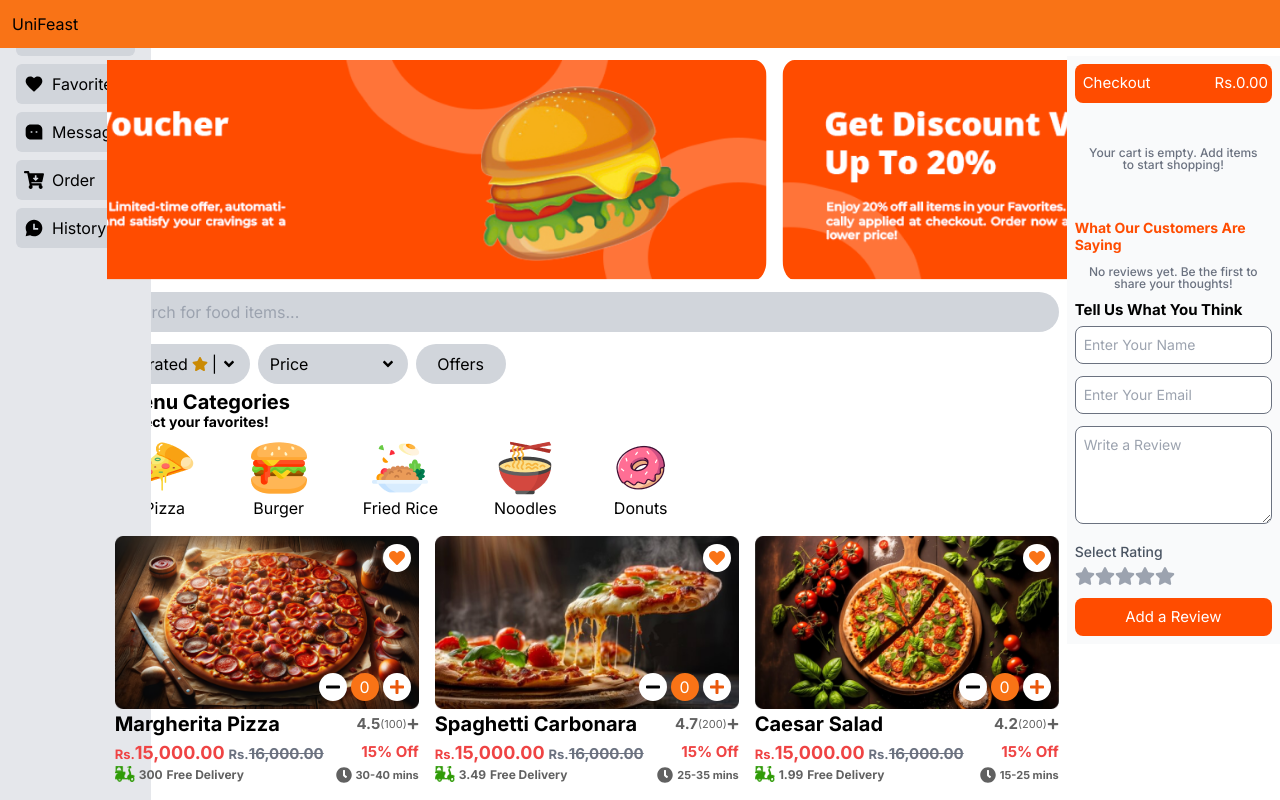
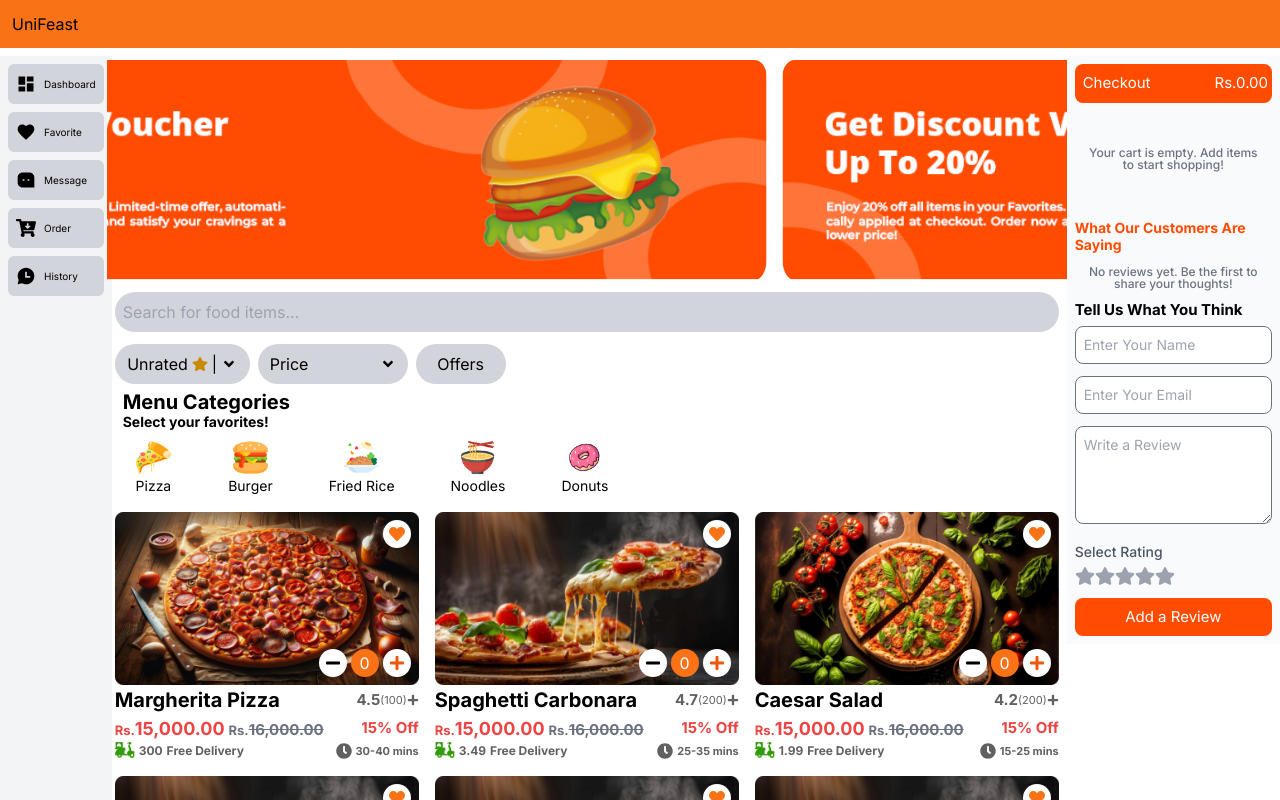
Before and after one commit to kushanumayangana/nnn, a React (Create React App) app: page / in a window 1280 px wide. Shown: the top 800 px of the page. Built offline with nearby package versions, Linux system fonts and the light colour scheme.

Commit message:
Navigation Bar feature

```diff
--- a/src/app/Home/page.jsx
+++ b/src/app/Home/page.jsx
@@ -12,7 +12,7 @@ const HomePage = () => {
   return (
     <div>
       <div className="grid grid-cols-12">
-        <div className="grid col-span-1">
+        <div className="hidden col-span-1 sm:grid">
           <SideBar />
         </div>
         <div className="grid col-span-9">
@@ -21,7 +21,7 @@ const HomePage = () => {
           <FavoriteItems />
           <FeaturedItems category={category} setCategory={setCategory} />
         </div>
-        <div className="grid col-span-2">
+        <div className="hidden col-span-2 sm:grid">
           <div>
             <Checkout />
           </div>
--- a/src/app/components/Menu/Menu.jsx
+++ b/src/app/components/Menu/Menu.jsx
@@ -19,8 +19,8 @@ const Menu = ({ setCategory }) => {
           className="flex flex-col items-center justify-center cursor-pointer"
           onClick={() => setCategory("Pizza")}
         >
-          <img src="Test/assets/menu/pizza.png" alt="Pizza" />
-          <span>Pizza</span>
+          <img className="w-auto h-[35px]" src="Test/assets/menu/pizza.png" alt="Pizza" />
+          <span className="text-[14px]">Pizza</span>
         </div>
 
         {/* Burger */}
@@ -28,8 +28,8 @@ const Menu = ({ setCategory }) => {
           className="flex flex-col items-center justify-center cursor-pointer"
           onClick={() => setCategory("Burger")}
         >
-          <img src="Test/assets/menu/burger.png" alt="Burger" />
-          <span>Burger</span>
+          <img className="w-auto h-[35px]" src="Test/assets/menu/burger.png" alt="Burger" />
+          <span className="text-[14px]">Burger</span>
         </div>
 
         {/* Fried Rice */}
@@ -37,8 +37,8 @@ const Menu = ({ setCategory }) => {
           className="flex flex-col items-center justify-center cursor-pointer"
           onClick={() => setCategory("Fried Rice")}
         >
-          <img src="Test/assets/menu/fried-rice.png" alt="Fried Rice" />
-          <span>Fried Rice</span>
+          <img className="w-auto h-[35px]" src="Test/assets/menu/fried-rice.png" alt="Fried Rice" />
+          <span className="text-[14px]">Fried Rice</span>
         </div>
 
         {/* Noodles */}
@@ -46,8 +46,8 @@ const Menu = ({ setCategory }) => {
           className="flex flex-col items-center justify-center cursor-pointer"
           onClick={() => setCategory("Noodles")}
         >
-          <img src="Test/assets/menu/noodles.png" alt="Noodles" />
-          <span>Noodles</span>
+          <img className="w-auto h-[35px]" src="Test/assets/menu/noodles.png" alt="Noodles" />
+          <span className="text-[14px]">Noodles</span>
         </div>
 
         {/* Donuts */}
@@ -55,8 +55,8 @@ const Menu = ({ setCategory }) => {
           className="flex flex-col items-center justify-center cursor-pointer"
           onClick={() => setCategory("Donuts")}
         >
-          <img src="Test/assets/menu/donut.png" alt="Donuts" />
-          <span>Donuts</span>
+          <img className="w-auto h-[35px]" src="Test/assets/menu/donut.png" alt="Donuts" />
+          <span className="text-[14px]">Donuts</span>
         </div>
       </div>
     </div>
--- a/src/app/components/common/Footer.jsx
+++ b/src/app/components/common/Footer.jsx
@@ -3,7 +3,7 @@ import { useNavigate } from "react-router-dom";
 
 const Footer = () => {
   return (
-    <footer class="bg-black w-full  h-auto flex justify-between flex-col lg:flex-row pb-8 pr-4 lg:pr-0 mt-12 ">
+    <footer class="bg-black w-full  h-auto flex justify-between flex-col lg:flex-row pb-8 pr-4 lg:pr-0 mt-12 absolute z-20 ">
       <div class="w-auto h-auto m-2 flex flex-col lg:flex-row space-x-6 pl-8">
         <div className="mt-3 text-center lg:text-left ">
           <p className="text-[20px] text-white font-bold">Popular Catogories</p>
--- a/src/app/components/common/SideBar.jsx
+++ b/src/app/components/common/SideBar.jsx
@@ -5,39 +5,39 @@ import { MdFavorite, MdDashboard } from "react-icons/md";
 
 function SideBar() {
   return (
-    <div className="fixed top-0 left-0 h-full p-4 bg-gray-200">
+    <div className="fixed h-full p-2 bg-gray-100">
       <nav className="flex flex-col space-y-2">
-        <div className="flex items-center justify-start w-full h-10 pl-2 bg-gray-300 rounded-md">
+        <div className="flex items-center justify-start h-10 p-2 pl-2 bg-gray-300 rounded-md">
           <MdDashboard className="text-xl" />
-          <a className="pl-2 text-base" href="/">
+          <a className="pl-2 text-[10px]" href="/">
             Dashboard
           </a>
         </div>
 
-        <div className="flex items-center justify-start w-full h-10 pl-2 bg-gray-300 rounded-md">
+        <div className="flex items-center justify-start h-10 p-2 pl-2 bg-gray-300 rounded-md">
           <MdFavorite className="text-xl" />
-          <a className="pl-2 text-base" href="/">
+          <a className="pl-2 text-[10px]" href="/">
             Favorite
           </a>
         </div>
 
-        <div className="flex items-center justify-start w-full h-10 pl-2 bg-gray-300 rounded-md">
+        <div className="flex items-center justify-start h-10 p-2 pl-2 bg-gray-300 rounded-md">
           <RiMessage3Fill className="text-xl" />
-          <a className="pl-2 text-base" href="/">
+          <a className="pl-2 text-[10px]" href="/">
             Message
           </a>
         </div>
 
-        <div className="flex items-center justify-start w-full h-10 pl-2 bg-gray-300 rounded-md">
+        <div className="flex items-center justify-start h-10 p-2 pl-2 bg-gray-300 rounded-md">
           <FaCartArrowDown className="text-xl" />
-          <a className="pl-2 text-base" href="/">
+          <a className="pl-2 text-[10px]" href="/">
             Order
           </a>
         </div>
 
-        <div className="flex items-center justify-start w-full h-10 pl-2 bg-gray-300 rounded-md">
+        <div className="flex items-center justify-start h-10 p-2 pl-2 bg-gray-300 rounded-md">
           <RiChatHistoryFill className="text-xl" />
-          <a className="pl-2 text-base" href="/">
+          <a className="pl-2 text-[10px]" href="/">
             History
           </a>
         </div>
```
